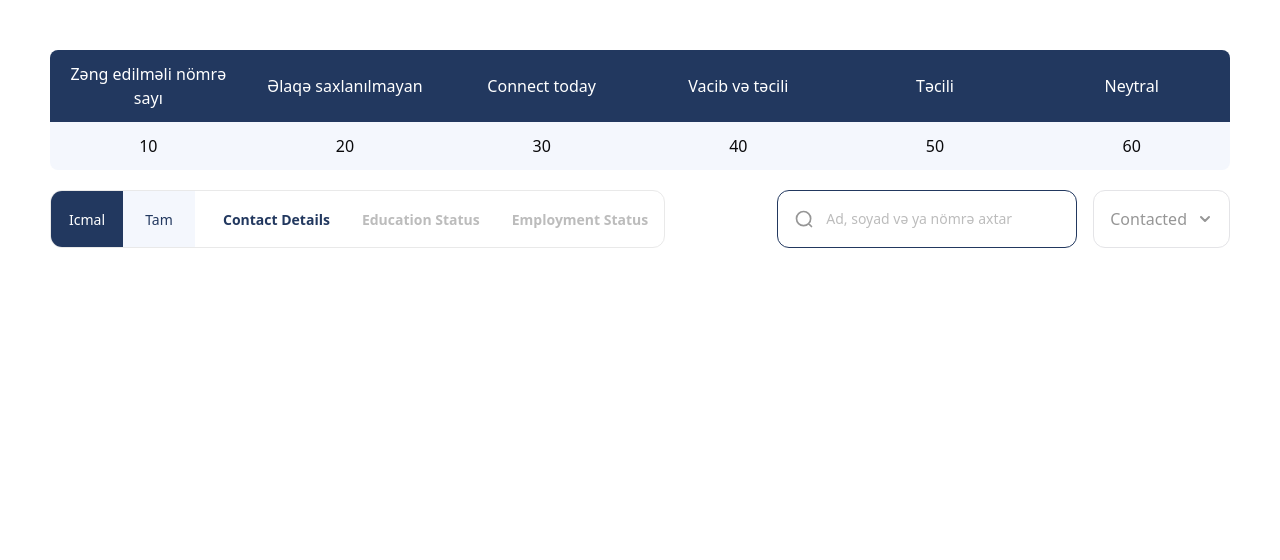
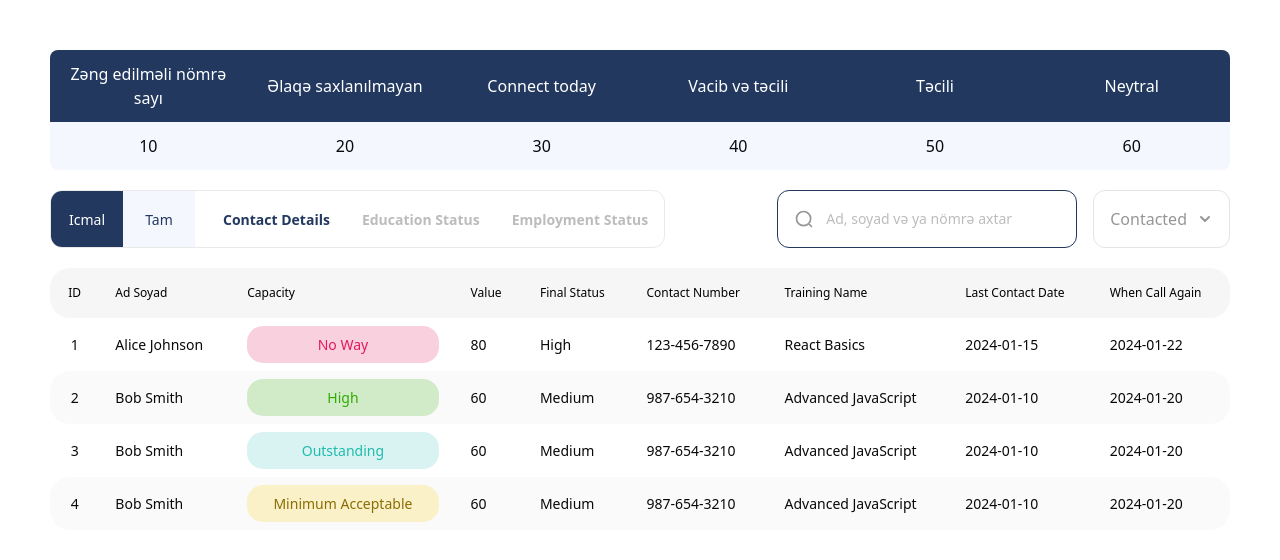
Before and after one commit to QssAnalytic/DataGovernance, a React (Vite) app: page /details in a window 1280 px wide. Shown: the top 560 px of the page. Built offline with nearby package versions, Linux system fonts and the light colour scheme.

Commit message:
feat: table component added

```diff
--- /dev/null
+++ b/src/pages/lead-details-page/components/Contact Table/index.tsx
@@ -0,0 +1,91 @@
+/* eslint-disable @typescript-eslint/no-explicit-any */
+import React from "react";
+
+interface TableProps {
+  headers: string[];
+  data: { [key: string]: any }[];
+}
+
+const ContactTable: React.FC<TableProps> = ({ headers, data }) => {
+  const getCapacityStyles = (capacity: string) => {
+    const trimmedCapacity = capacity.trim();
+    switch (trimmedCapacity) {
+      case "No Way":
+        return "bg-[rgba(226,25,91,0.20)] text-[#E2195B]";
+      case "High":
+        return "bg-[rgba(48,172,4,0.20)] text-[#30AC04]";
+      case "Outstanding":
+        return "bg-[rgba(60,195,183,0.20)] text-[#22BBAD]";
+      case "Minimum Acceptable":
+        return "bg-[rgba(255,203,5,0.20)] text-[#8A6E03]";
+      default:
+        return "bg-gray-100 text-gray-600";
+    }
+  };
+
+  return (
+    <div className="overflow-x-auto mt-[20px]">
+      <table className="table-auto w-full border-collapse">
+        <thead>
+          <tr className="bg-[#F6F6F6]">
+            {headers.map((header, index) => (
+              <th
+                key={index}
+                className={`p-[16px] font-[500] text-[12px] text-[#000] ${
+                  index === 0
+                    ? "text-center rounded-tl-[20px] rounded-bl-[20px]"
+                    : index === headers.length - 1
+                    ? "text-left rounded-tr-[20px] rounded-br-[20px]"
+                    : "text-left"
+                }`}
+              >
+                {header}
+              </th>
+            ))}
+          </tr>
+        </thead>
+
+        <tbody>
+          {data.map((row, rowIndex) => (
+            <tr
+              key={rowIndex}
+              className={`${rowIndex % 2 === 1 ? "bg-[#FAFAFA]" : "bg-white"}`}
+            >
+              {headers.map((header, cellIndex) => {
+                const isCapacity = header === "Capacity";
+                const capacityStyles = isCapacity
+                  ? getCapacityStyles(row[header])
+                  : "";
+
+                return (
+                  <td
+                    key={cellIndex}
+                    className={`px-[16px] py-[8px] text-[14px] ${
+                      cellIndex === 0
+                        ? "text-center rounded-tl-[20px] rounded-bl-[20px]"
+                        : cellIndex === headers.length - 1
+                        ? "rounded-tr-[20px] rounded-br-[20px]"
+                        : "text-left"
+                    }`}
+                  >
+                    <span
+                      className={`inline-block w-[100%] ${
+                        isCapacity
+                          ? "py-2 px-[16px] text-[14px] text-center rounded-[16px]"
+                          : ""
+                      } ${capacityStyles}`}
+                    >
+                      {row[header]}
+                    </span>
+                  </td>
+                );
+              })}
+            </tr>
+          ))}
+        </tbody>
+      </table>
+    </div>
+  );
+};
+
+export default ContactTable;
--- a/src/pages/lead-details-page/components/Contacted Filter/index.tsx
+++ b/src/pages/lead-details-page/components/Contacted Filter/index.tsx
@@ -1,4 +1,4 @@
-import { useState } from "react";
+import { useState, useEffect, useRef } from "react";
 import ChevronDown from "../../../../assets/icons/chevronDown.svg";
 import CloseIcon from "../../../../assets/icons/closeIcon.svg";
 
@@ -7,6 +7,7 @@ const ContactedFilter = () => {
   const [selectedOption, setSelectedOption] = useState<"Yes" | "No" | null>(
     null
   );
+  const dropdownRef = useRef<HTMLDivElement>(null);
 
   const toggleDropdown = () => {
     setIsDropdownOpen(!isDropdownOpen);
@@ -16,8 +17,31 @@ const ContactedFilter = () => {
     setSelectedOption(option);
   };
 
+  const closeDropdown = () => {
+    setIsDropdownOpen(false);
+  };
+
+  useEffect(() => {
+    const handleClickOutside = (event: MouseEvent) => {
+      if (
+        dropdownRef.current &&
+        !dropdownRef.current.contains(event.target as Node)
+      ) {
+        closeDropdown();
+      }
+    };
+
+    if (isDropdownOpen) {
+      document.addEventListener("mousedown", handleClickOutside);
+    }
+
+    return () => {
+      document.removeEventListener("mousedown", handleClickOutside);
+    };
+  }, [isDropdownOpen]);
+
   return (
-    <div className="relative">
+    <div className="relative" ref={dropdownRef}>
       <div
         onClick={toggleDropdown}
         className="py-[12px] px-[16px] flex items-center h-[100%] gap-[10px] border rounded-[12px] cursor-pointer"
@@ -41,7 +65,7 @@ const ContactedFilter = () => {
                 src={CloseIcon}
                 alt="close"
                 className="cursor-pointer"
-                onClick={() => setIsDropdownOpen(false)}
+                onClick={closeDropdown}
               />
             </div>
 
@@ -63,6 +87,13 @@ const ContactedFilter = () => {
                 </div>
               ))}
             </div>
+
+            <button
+              className="bg-[#22385F] text-white py-[12px] px-[16px] rounded-[12px]"
+              onClick={closeDropdown} // Close the dropdown on button click
+            >
+              Göstər
+            </button>
           </div>
         </div>
       )}
--- a/src/pages/lead-details-page/index.tsx
+++ b/src/pages/lead-details-page/index.tsx
@@ -1,9 +1,70 @@
+import ContactTable from "./components/Contact Table";
 import TableInfoSection from "./components/Table Info Section";
 
 const DetailsPage = () => {
+  const headers = [
+    "ID",
+    "Ad Soyad",
+    "Capacity",
+    "Value",
+    "Final Status",
+    "Contact Number",
+    "Training Name",
+    "Last Contact Date",
+    "When Call Again",
+  ];
+
+  const data = [
+    {
+      ID: 1,
+      "Ad Soyad": "Alice Johnson",
+      Capacity: " No Way",
+      Value: 80,
+      "Final Status": "High",
+      "Contact Number": "123-456-7890",
+      "Training Name": "React Basics",
+      "Last Contact Date": "2024-01-15",
+      "When Call Again": "2024-01-22",
+    },
+    {
+      ID: 2,
+      "Ad Soyad": "Bob Smith",
+      Capacity: " High",
+      Value: 60,
+      "Final Status": "Medium",
+      "Contact Number": "987-654-3210",
+      "Training Name": "Advanced JavaScript",
+      "Last Contact Date": "2024-01-10",
+      "When Call Again": "2024-01-20",
+    },
+    {
+      ID: 3,
+      "Ad Soyad": "Bob Smith",
+      Capacity: " Outstanding",
+      Value: 60,
+      "Final Status": "Medium",
+      "Contact Number": "987-654-3210",
+      "Training Name": "Advanced JavaScript",
+      "Last Contact Date": "2024-01-10",
+      "When Call Again": "2024-01-20",
+    },
+    {
+      ID: 4,
+      "Ad Soyad": "Bob Smith",
+      Capacity: " Minimum Acceptable",
+      Value: 60,
+      "Final Status": "Medium",
+      "Contact Number": "987-654-3210",
+      "Training Name": "Advanced JavaScript",
+      "Last Contact Date": "2024-01-10",
+      "When Call Again": "2024-01-20",
+    },
+  ];
+
   return (
     <div className="p-[50px]">
       <TableInfoSection />
+      <ContactTable headers={headers} data={data} />
     </div>
   );
 };
```
